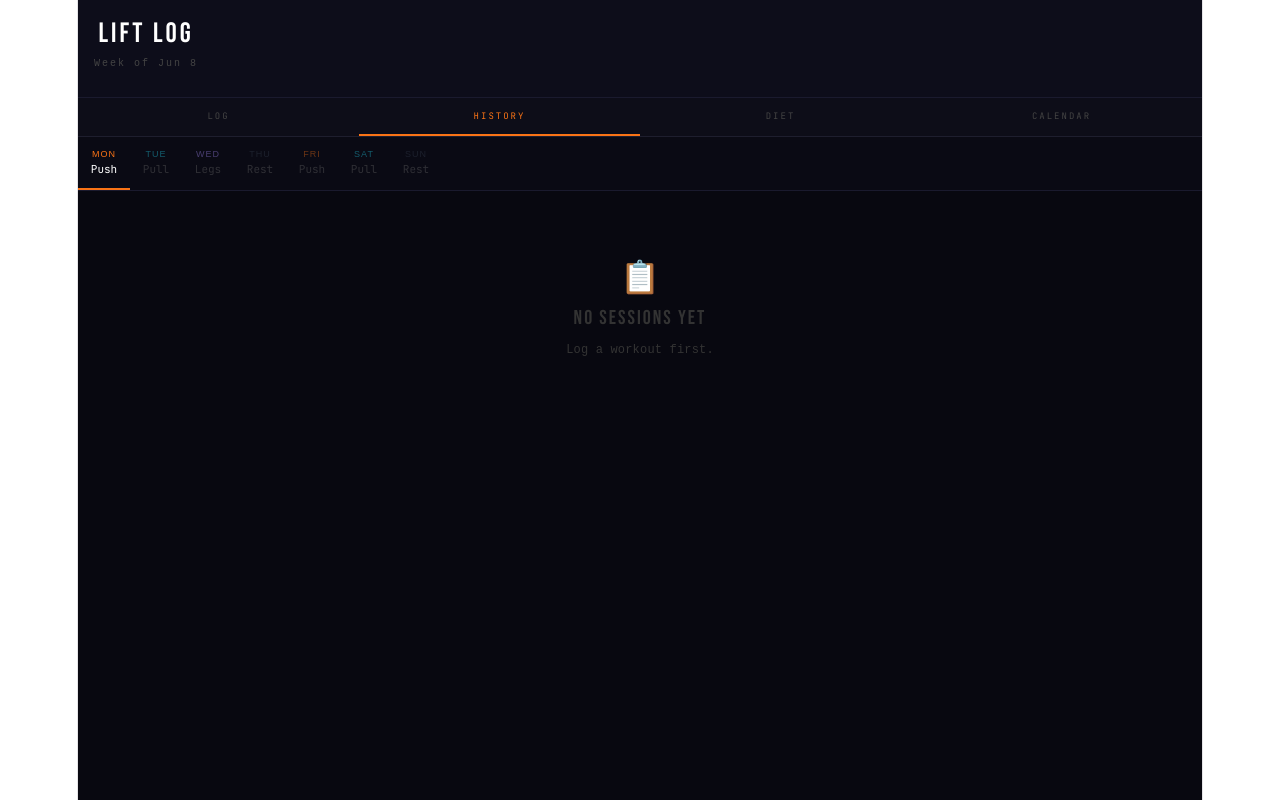
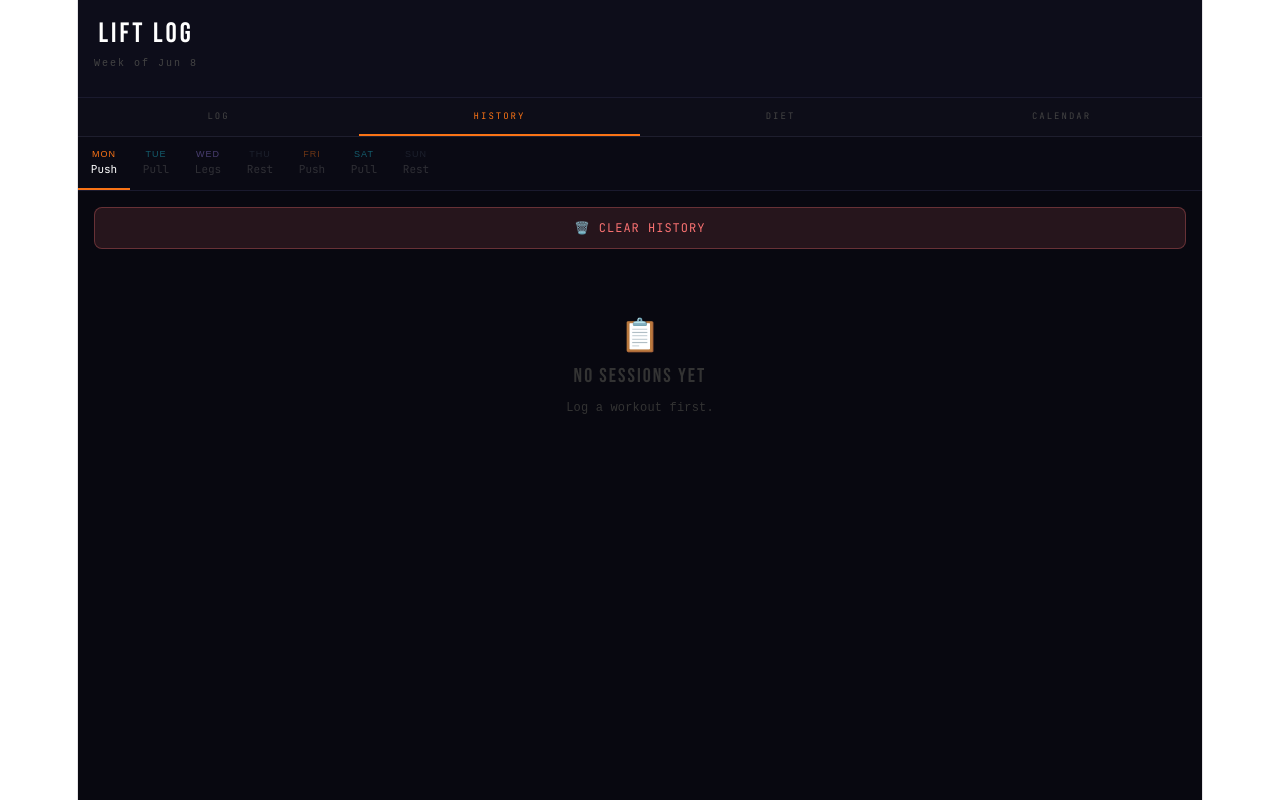
Before and after one commit to Ameenkhan18/lift-log, a React (Vite) app: page / in a window 1280 px wide. Both pictures are taken after a click on the button "HISTORY". Built offline with nearby package versions, Linux system fonts and the light colour scheme.

Commit message:
Update App.jsx

```diff
--- a/src/App.jsx
+++ b/src/App.jsx
@@ -350,7 +350,18 @@ export default function WorkoutTracker() {
 
       {/* ── HISTORY VIEW ── */}
       {view === "history" && (
-        <div style={{ padding: "16px" }}>
+     <div style={{ padding: "16px" }}>
+    <button onClick={() => {
+      if (window.confirm("Clear all workout history? This cannot be undone.")) {
+        localStorage.removeItem("wt_logs");
+        setLogs({});
+      }
+    }} style={{
+      width: "100%", padding: "12px", marginBottom: 16,
+      background: "rgba(248,113,113,0.12)", border: "1px solid #F8717150",
+      borderRadius: 8, color: "#F87171", cursor: "pointer",
+      fontSize: 12, letterSpacing: 1, fontFamily: "'JetBrains Mono', monospace",
+    }}>🗑️ CLEAR HISTORY</button>
           {(() => {
             const entries = histData();
             if (entries.length === 0) return (
```
